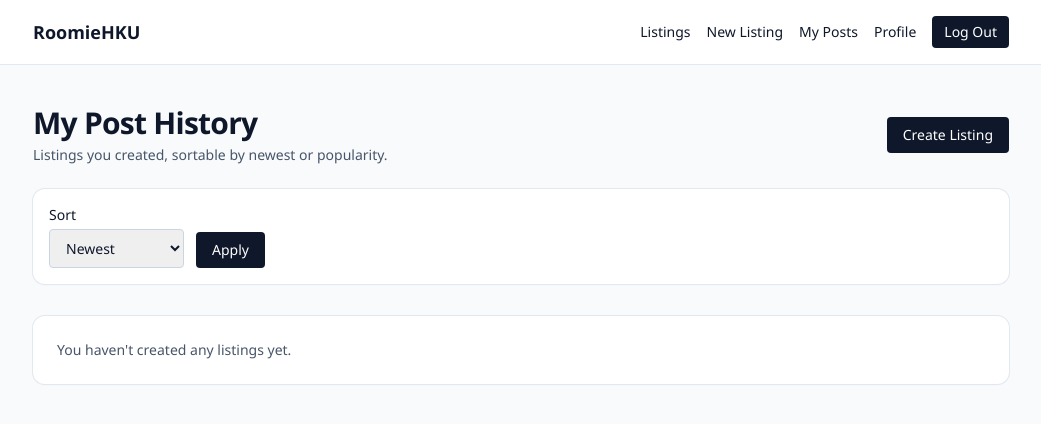
After one commit to danialutegenov/roomieHKU-app, a Django app: page /app/my-posts/ in a window 1280 px wide. The commit adds this page. Shown: the top 424 px of the page, without its empty margins (119-1160 px from the left). Run offline with Django 5.2, Linux system fonts and the light colour scheme; the visitor is signed in with stand-in values (Sample User, id 1); data comes from the database, SQL or seed files in the repository; data that the repository does not hold is empty; some libraries are stand-ins or nearby versions.

Commit message:
feat: add feed card metadata, my-post history, and popularity sorting

```diff
--- a/core/forms.py
+++ b/core/forms.py
@@ -44,6 +44,11 @@ class ProfileForm(forms.ModelForm):
 
 
 class ListingFilterForm(forms.Form):
+    SORT_CHOICES = [
+        ("newest", "Newest"),
+        ("popular", "Most Popular"),
+    ]
+
     q = forms.CharField(required=False, label="Keyword")
     listing_type = forms.ChoiceField(
         required=False,
@@ -52,6 +57,7 @@ class ListingFilterForm(forms.Form):
     location = forms.CharField(required=False)
     min_price = forms.DecimalField(required=False, min_value=0)
     max_price = forms.DecimalField(required=False, min_value=0)
+    sort_by = forms.ChoiceField(required=False, choices=SORT_CHOICES, initial="newest")
 
     def clean(self):
         cleaned_data = super().clean()
--- a/core/templates/core/app/base.html
+++ b/core/templates/core/app/base.html
@@ -16,6 +16,7 @@
           <a href="{% url 'core:listing_list' %}" class="hover:text-slate-600">Listings</a>
           {% if user.is_authenticated %}
             <a href="{% url 'core:listing_create' %}" class="hover:text-slate-600">New Listing</a>
+            <a href="{% url 'core:user_post_history' %}" class="hover:text-slate-600">My Posts</a>
             <a href="{% url 'core:profile_edit' %}" class="hover:text-slate-600">Profile</a>
             <form method="post" action="{% url 'core:logout' %}">
               {% csrf_token %}
--- /dev/null
+++ b/core/templates/core/app/user_post_history.html
@@ -0,0 +1,51 @@
+{% extends 'core/app/base.html' %}
+
+{% block content %}
+<main class="mx-auto max-w-5xl px-6 py-10">
+  <div class="mb-6 flex items-center justify-between gap-4">
+    <div>
+      <h1 class="text-3xl font-bold tracking-tight">My Post History</h1>
+      <p class="mt-1 text-sm text-slate-600">Listings you created, sortable by newest or popularity.</p>
+    </div>
+    <a href="{% url 'core:listing_create' %}" class="rounded bg-slate-900 px-4 py-2 text-sm text-white">Create Listing</a>
+  </div>
+
+  <form method="get" class="mb-8 flex items-end gap-3 rounded-xl bg-white p-4 shadow-sm ring-1 ring-slate-200">
+    <div>
+      <label class="mb-1 block text-sm font-medium">Sort</label>
+      <select name="sort_by" class="rounded border border-slate-300 px-3 py-2 text-sm">
+        <option value="newest" {% if sort_by == 'newest' %}selected{% endif %}>Newest</option>
+        <option value="popular" {% if sort_by == 'popular' %}selected{% endif %}>Most Popular</option>
+      </select>
+    </div>
+    <button type="submit" class="rounded bg-slate-900 px-4 py-2 text-sm text-white">Apply</button>
+  </form>
+
+  <section class="grid gap-4">
+    {% for post in posts %}
+      <article class="rounded-xl bg-white p-4 shadow-sm ring-1 ring-slate-200">
+        <div class="flex items-start justify-between gap-4">
+          <div class="w-full">
+            <p class="text-xs uppercase tracking-wide text-slate-500">{{ post.listing_type }} • {{ post.location }}</p>
+            <h2 class="mt-1 text-xl font-semibold">
+              <a href="{% url 'core:listing_detail' post.pk %}" class="hover:underline">{{ post.title }}</a>
+            </h2>
+            <p class="mt-1 text-xs text-slate-500">By {{ post.author.username }} • {{ post.created_at|date:"Y-m-d H:i" }}</p>
+            {% if post.image_url %}
+              <img src="{{ post.image_url.url }}" alt="{{ post.title }}" class="mt-3 h-44 w-full rounded-lg object-cover" />
+            {% endif %}
+            <p class="mt-2 text-sm text-slate-700">{{ post.description|truncatechars:160 }}</p>
+          </div>
+          <div class="text-right text-sm">
+            <p class="font-semibold">HKD {{ post.price }}</p>
+            <p class="mt-1 text-slate-500">{{ post.likes_count }} likes</p>
+            <p class="mt-1 text-slate-500">{{ post.views_count }} views</p>
+          </div>
+        </div>
+      </article>
+    {% empty %}
+      <p class="rounded-xl bg-white p-6 text-sm text-slate-600 shadow-sm ring-1 ring-slate-200">You haven't created any listings yet.</p>
+    {% endfor %}
+  </section>
+</main>
+{% endblock %}
--- a/core/urls.py
+++ b/core/urls.py
@@ -21,6 +21,7 @@ urlpatterns = [
     path("app/listings/<int:pk>/save/", views.toggle_save, name="toggle_save"),
     path("app/listings/<int:pk>/comments/add/", views.add_comment, name="add_comment"),
     path("app/comments/<int:pk>/delete/", views.delete_comment, name="delete_comment"),
+    path("app/my-posts/", views.user_post_history, name="user_post_history"),
     path("app/profile/edit/", views.profile_edit, name="profile_edit"),
 
     path("dashboard/", views.dashboard_home, name="dashboard_home"),
--- a/core/views.py
+++ b/core/views.py
@@ -31,6 +31,12 @@ def app_home(request):
     return redirect("core:listing_list")
 
 
+def _apply_post_sort(queryset, sort_by):
+    if sort_by == "popular":
+        return queryset.order_by("-likes_count", "-views_count", "-created_at")
+    return queryset.order_by("-created_at")
+
+
 def signup(request):
     if request.user.is_authenticated:
         return redirect("core:listing_list")
@@ -50,9 +56,11 @@ def signup(request):
 def listing_list(request):
     queryset = Post.objects.select_related("author").filter(is_hidden=False)
     filter_form = ListingFilterForm(request.GET or None)
+    sort_by = "newest"
 
     if filter_form.is_valid():
         data = filter_form.cleaned_data
+        sort_by = data.get("sort_by") or "newest"
         keyword = data.get("q")
         listing_type = data.get("listing_type")
         location = data.get("location")
@@ -75,6 +83,8 @@ def listing_list(request):
         if max_price is not None:
             queryset = queryset.filter(price__lte=max_price)
 
+    queryset = _apply_post_sort(queryset, sort_by)
+
     market_snapshot = queryset.aggregate(
         total_results=Count("id"),
         avg_price=Avg("price"),
@@ -89,6 +99,25 @@ def listing_list(request):
             "filter_form": filter_form,
             "posts": queryset,
             "market_snapshot": market_snapshot,
+        },
+    )
+
+
+@login_required
+def user_post_history(request):
+    sort_by = request.GET.get("sort_by", "newest")
+    if sort_by not in {"newest", "popular"}:
+        sort_by = "newest"
+
+    queryset = Post.objects.select_related("author").filter(author=request.user)
+    posts = _apply_post_sort(queryset, sort_by)
+
+    return render(
+        request,
+        "core/app/user_post_history.html",
+        {
+            "posts": posts,
+            "sort_by": sort_by,
         },
     )
 
```
Also changed, not shown: core/templates/core/app/listing_list.html (+12 -3 lines), core/tests.py (+59 -0 lines), docs/technical-overview.md (+3 -0 lines).
